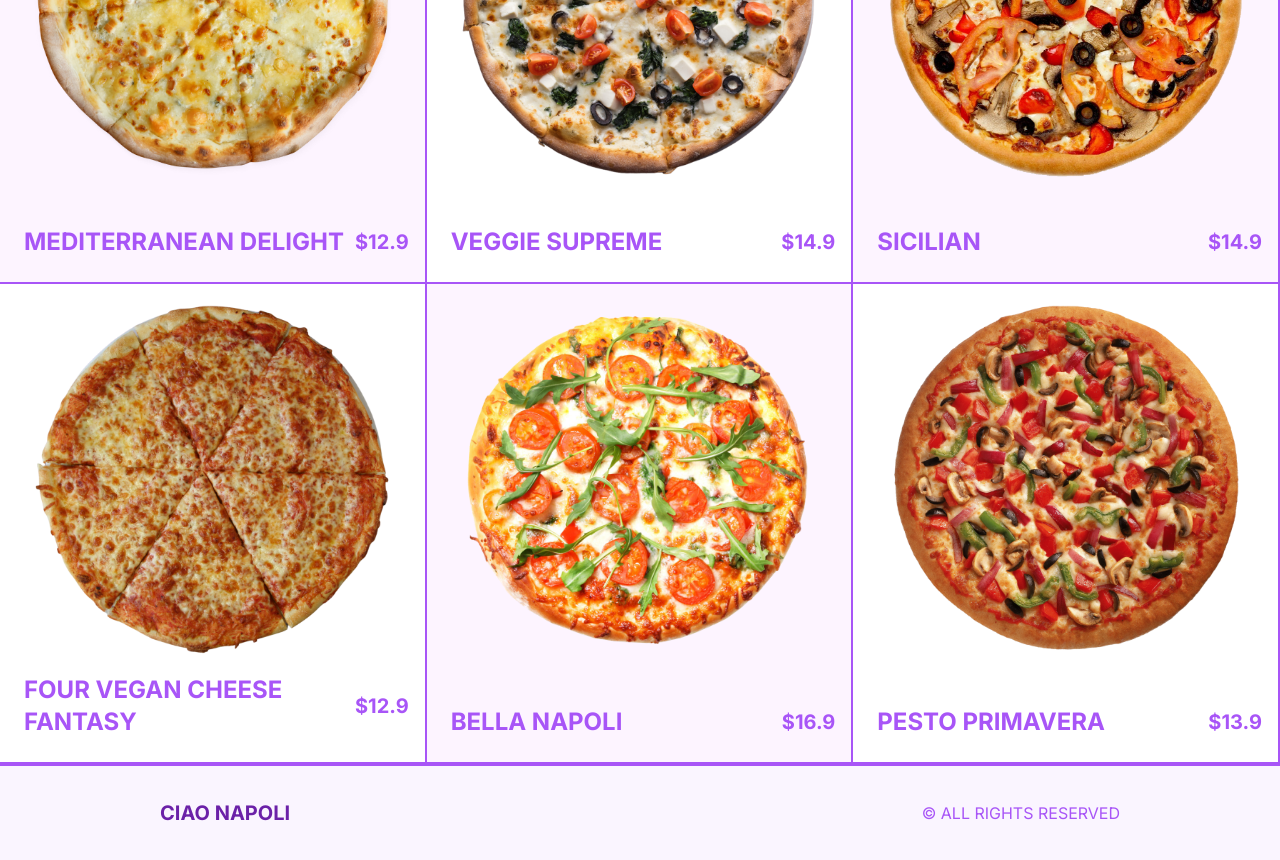
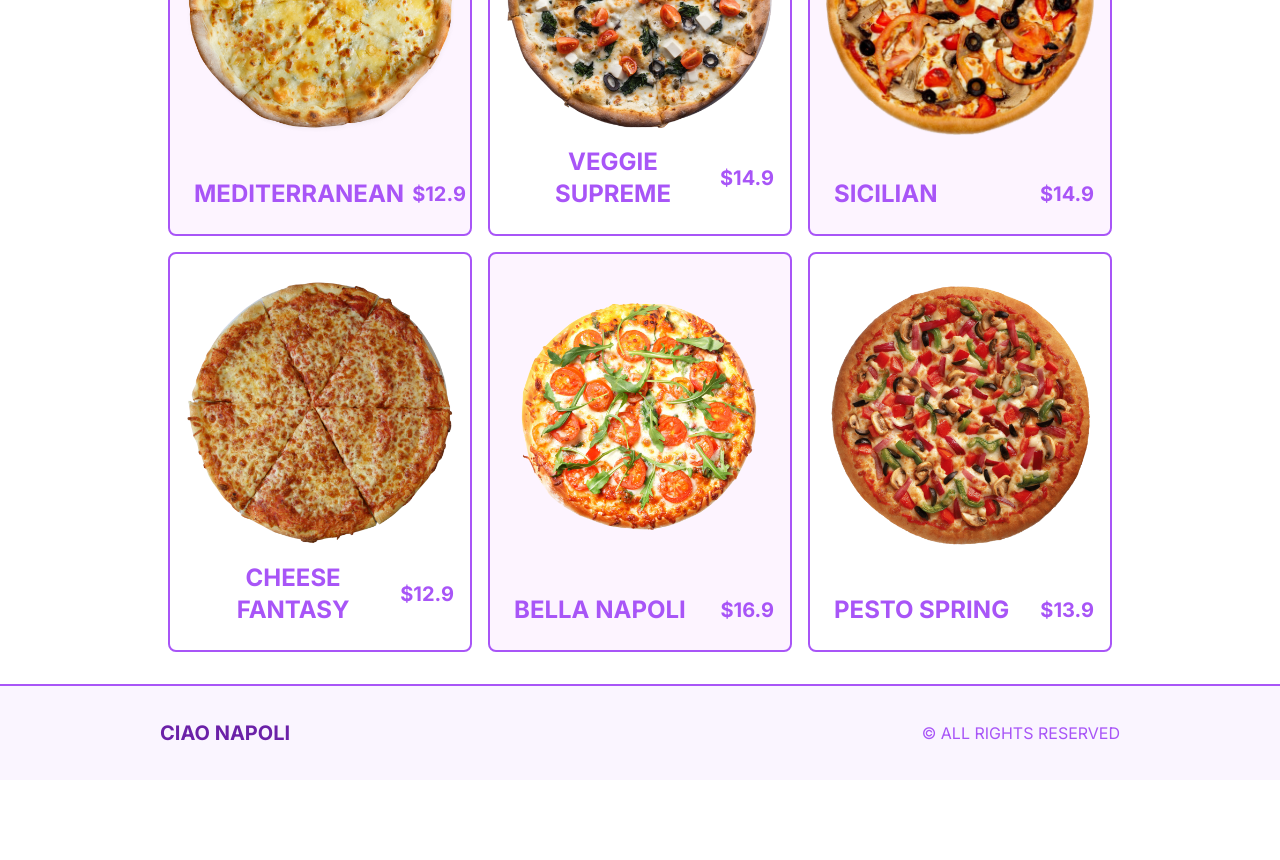
Before and after one commit to IgorLuzarraga/restaurant-ui, a Next.js app: page /menu/burgers in a window 1280 px wide. Shown: the part 340-1200 px from the top of the page. After the commit the page ends 1120 px from the top, so only its background shows below. Built offline with nearby package versions, Linux system fonts and the light colour scheme.

Commit message:
Small changes

```diff
--- a/src/app/menu/[category]/page.tsx
+++ b/src/app/menu/[category]/page.tsx
@@ -25,10 +25,13 @@ const CategoryPage = () => {
     // }
 
     return (
-        <div className="flex flex-wrap text-purple-500">
+        <div className="flex items-center justify-center flex-wrap
+        text-purple-500 gap-0 lg:gap-4 p-0 lg:p-8">
             {pizzas.map((item) => (
                 <Link
-                    className="w-full h-[60vh] border-r-2 border-b-2 border-purple-500 sm:w-1/2 lg:w-1/3 p-4 flex flex-col justify-between group odd:bg-fuchsia-50"
+                    className="w-full h-[50vh] border-2 border-purple-500 rounded-lg
+                    sm:w-1/3 lg:w-1/4 p-4 flex flex-col justify-between group
+                    odd:bg-fuchsia-50"
                     href={`/product/${item.id}`}
                     key={item.id}>
 
@@ -41,10 +44,13 @@ const CategoryPage = () => {
                     )}
 
                     {/* TEXT CONTAINER */}
-                    <div className="flex items-center justify-between font-bold">
+                    <div className="flex flex-col lg:flex-row text-center items-center justify-between font-bold">
                         <h1 className="text-2xl uppercase p-2">{item.title}</h1>
                         <h2 className="group-hover:hidden text-xl">${item.price}</h2>
-                        <button className="hidden group-hover:block uppercase bg-red-500 text-white p-2 rounded-md">Add to Cart</button>
+                        <button className="hidden group-hover:block uppercase bg-purple-500
+                        text-white px-4 py-2 rounded-md">
+                            Order
+                        </button>
                     </div>
                 </Link>
             ))}
--- a/src/components/FeaturedProducts.tsx
+++ b/src/components/FeaturedProducts.tsx
@@ -32,8 +32,8 @@ const FeaturedProducts = () => {
                             <h1 className="text-xl font-bold uppercase xl:text-2xl 2xl:text-3xl">{product.title}</h1>
                             <p className="p-4 2xl:p-8">{product.desc}</p>
                             <span className="text-xl font-extrabold">${product.price}</span>
-                            <button className="bg-purple-500 text-white p-2 rounded-md">
-                                Add to Cart
+                            <button className="bg-purple-500 text-white px-4 py-2 rounded-md">
+                                Order
                             </button>
                         </div>
                     </div>
--- a/src/data/products.ts
+++ b/src/data/products.ts
@@ -12,7 +12,7 @@ type Products = Product[];
 export const featuredProducts: Products = [
   {
     id: 1,
-    title: "Mediterranean Delight",
+    title: "Mediterranean",
     desc: "Embark on a culinary journey with this Mediterranean-inspired creation, featuring zesty feta vegan cheese, Kalamata olives, sun-dried tomatoes, and a sprinkle of oregano.",
     img: "/temporary/p8.png",
     price: 12.9,
@@ -204,7 +204,7 @@ export const featuredProducts: Products = [
 export const pizzas: Products = [
   {
     id: 1,
-    title: "Mediterranean Delight",
+    title: "Mediterranean",
     desc: "Embark on a culinary journey with this Mediterranean-inspired creation, featuring zesty feta vegan cheese, Kalamata olives, sun-dried tomatoes, and a sprinkle of oregano.",
     img: "/temporary/p8.png",
     price: 12.9,
@@ -268,7 +268,7 @@ export const pizzas: Products = [
   },
   {
     id: 4,
-    title: "Four vegan cheese Fantasy",
+    title: "Cheese Fantasy",
     desc: "Experience pure cheesy bliss with a melty blend of mozzarella, cheddar, provolone, and Parmesan vegan cheeses, creating a rich and indulgent pizza experience.",
     img: "/temporary/p12.png",
     price: 12.9,
@@ -310,7 +310,7 @@ export const pizzas: Products = [
   },
   {
     id: 6,
-    title: "Pesto Primavera",
+    title: "Pesto Spring",
     desc: "A classic Italian delight featuring a thin, crispy crust, tangy tomato sauce, fresh mozzarella, and a medley of aromatic herbs topped with lettuce, tomatoes, and a dollop of tangy mayo.",
     img: "/temporary/p10.png",
     price: 13.9,
```
